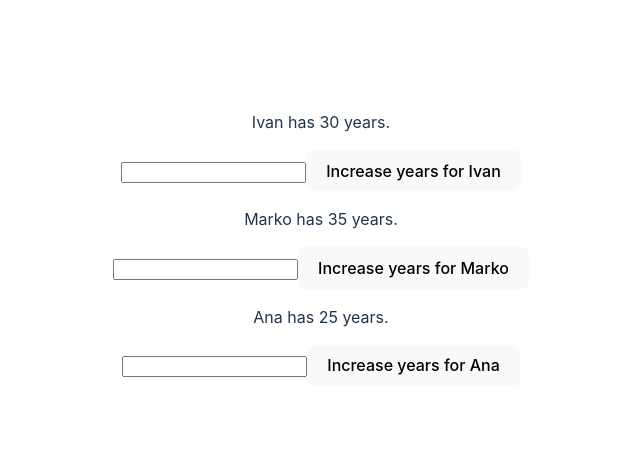
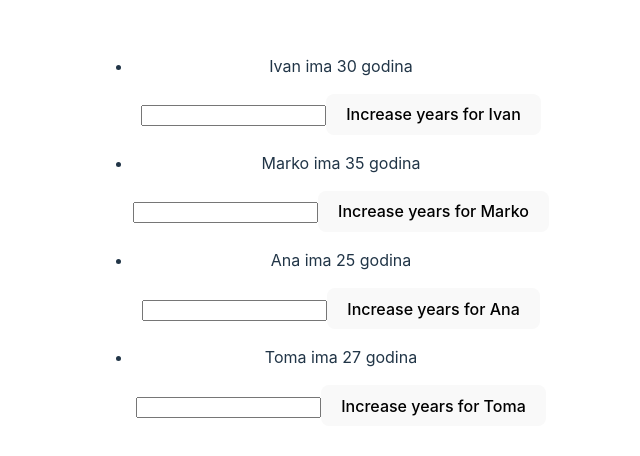
Before and after one commit to Kizo1312/zadatak3, a React (Vite) app: page / in a window 1280 px wide. Shown: the part 160-616 px from the top of the page, without its empty margins (319-959 px from the left). Built offline with nearby package versions, Linux system fonts and the light colour scheme.

Commit message:
liste rjesenje

```diff
--- a/src/App.jsx
+++ b/src/App.jsx
@@ -1,8 +1,9 @@
 import "./App.css";
+import { useState } from "react";
+import FuncComp1 from "./FuncComp1";
 // import { Component } from "react";
-import { useState } from "react";
 // import ClassComp from "./ClassComp";
-// import FuncComp1 from "./FuncComp1";
+
 // import FuncComp2 from "./FuncComp2";
 
 function App() {
@@ -10,6 +11,7 @@ function App() {
     { name: "Ivan", years: 30 },
     { name: "Marko", years: 35 },
     { name: "Ana", years: 25 },
+    { name: "Toma", years: 27 },
   ]);
 
   const [nekiText] = useState("Increase years for ");
@@ -19,6 +21,7 @@ function App() {
     newUsers[index].years += 1;
     setUsers(newUsers);
   };
+
   const changeName = (event, index) => {
     const newUsers = [...users];
     newUsers[index].name = event.target.value;
@@ -27,18 +30,12 @@ function App() {
 
   return (
     <div>
-      {users.map((user, index) => (
-        <div key={index}>
-          <p>
-            {user.name} has {user.years} years.
-          </p>
-          <input type="text" onChange={(event) => changeName(event, index)} />
-          <button onClick={() => uvecaj(index)}>
-            {nekiText}
-            {user.name}
-          </button>
-        </div>
-      ))}
+      <FuncComp1
+        users={users}
+        changeName={changeName}
+        uvecaj={uvecaj}
+        nekiText={nekiText}
+      />
     </div>
   );
 }
--- a/src/FuncComp1.jsx
+++ b/src/FuncComp1.jsx
@@ -1,17 +1,34 @@
 import PropTypes from "prop-types";
-function FuncComp1({ ime, godine }) {
+
+function FuncComp1({ users, changeName, uvecaj, nekiText }) {
   return (
-    <>
-      <p>
-        {ime} ce za 10 godina imati {godine + 10}{" "}
-      </p>
-    </>
+    <ul>
+      {users.map((user, index) => (
+        <li key={index}>
+          <p>
+            {user.name} ima {user.years} godina
+          </p>
+          <input type="text" onChange={(event) => changeName(event, index)} />
+          <button onClick={() => uvecaj(index)}>
+            {nekiText}
+            {user.name}
+          </button>
+        </li>
+      ))}
+    </ul>
   );
 }
 
 FuncComp1.propTypes = {
-  ime: PropTypes.string,
-  godine: PropTypes.number,
+  users: PropTypes.arrayOf(
+    PropTypes.shape({
+      name: PropTypes.string,
+      years: PropTypes.number,
+    })
+  ).isRequired,
+  changeName: PropTypes.func.isRequired,
+  uvecaj: PropTypes.func.isRequired,
+  nekiText: PropTypes.string.isRequired,
 };
 
 export default FuncComp1;
```
